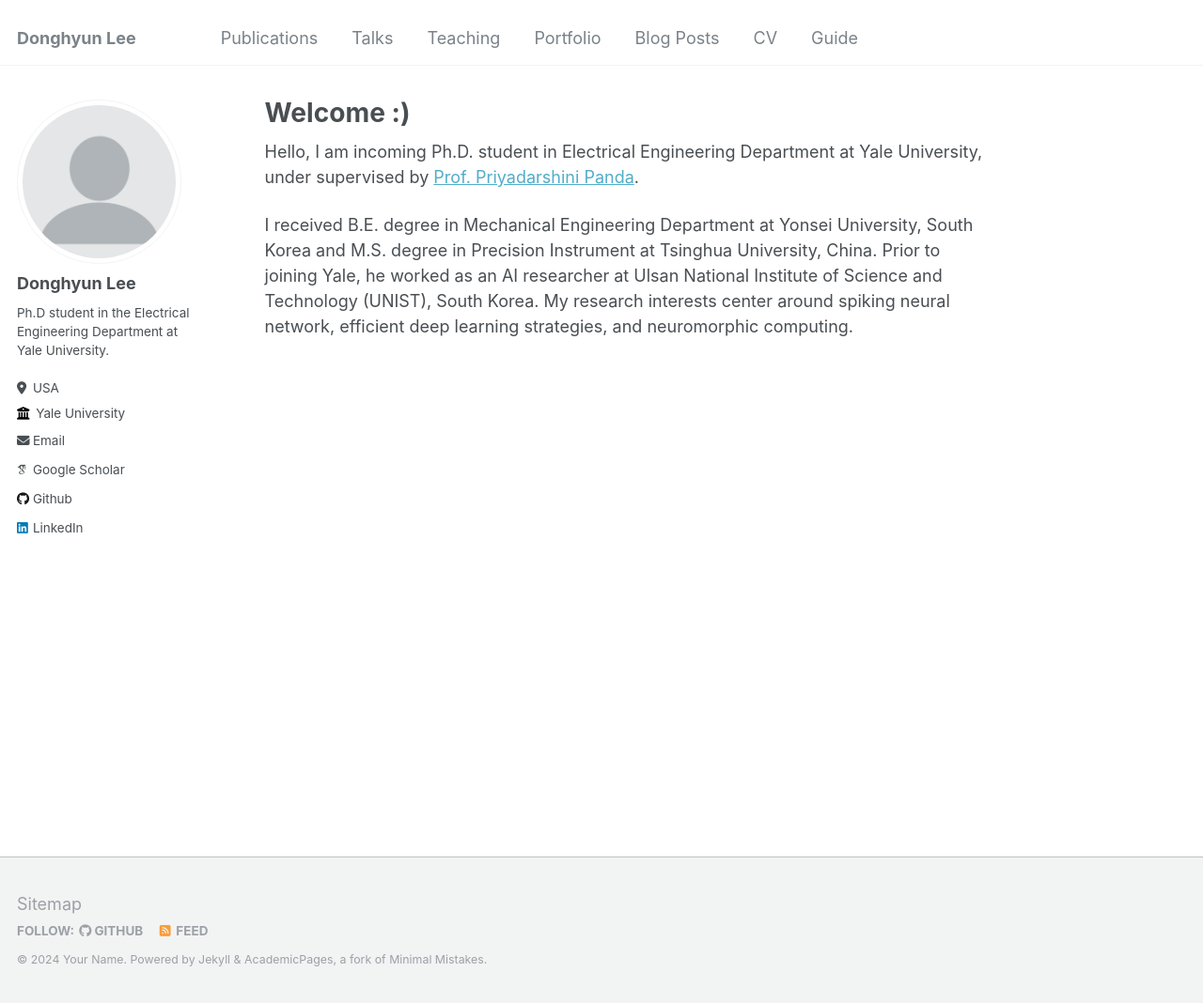
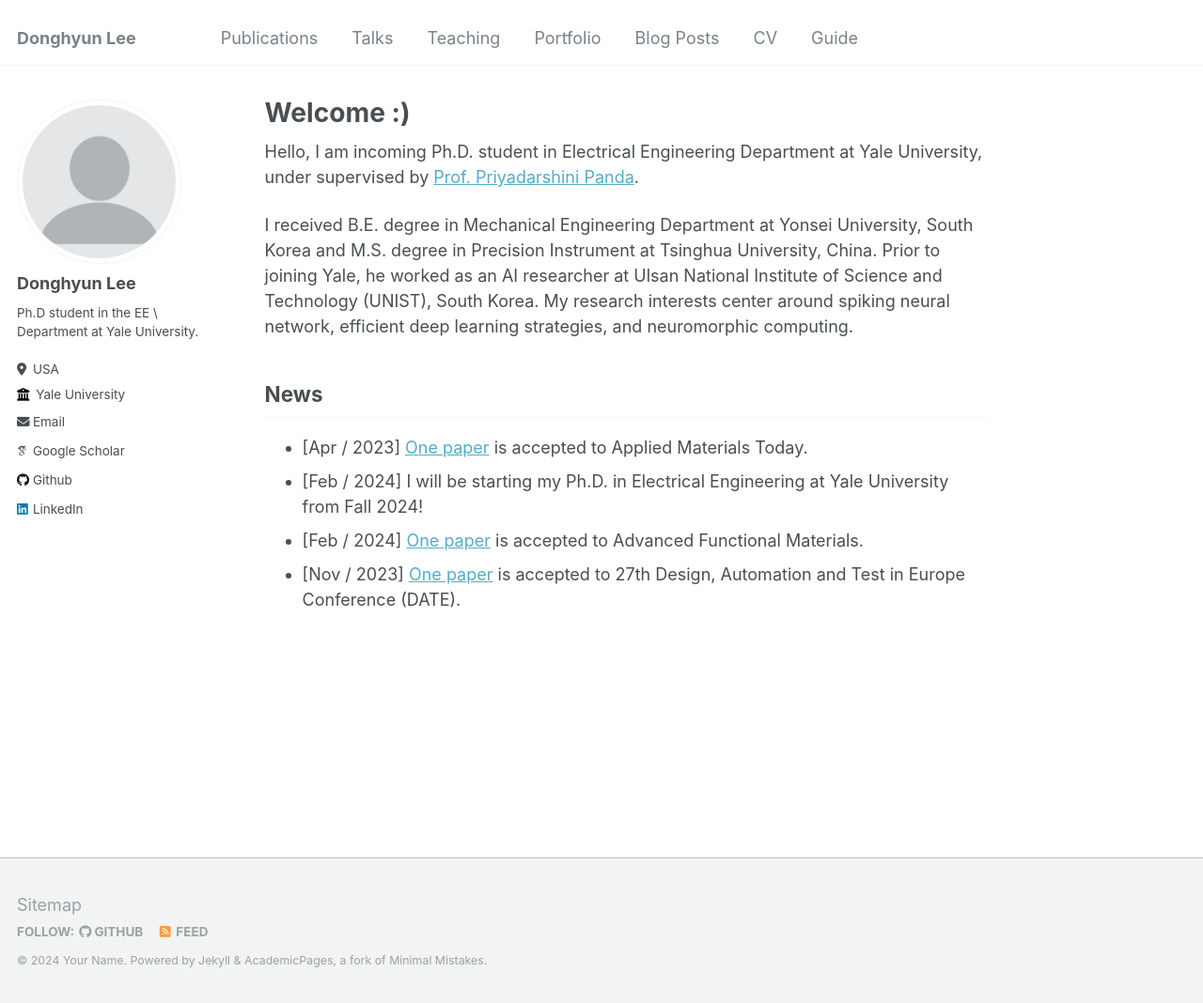
Before and after one commit to donghyunli/donghyunli.github.io, a Jekyll site: the page built from _pages/about.md, in a window 1280 px wide and 1068 px high. Shown: the whole window at 94% size. Built offline with Jekyll 4.4.1, drawn with Linux system fonts in a browser that asks for light colours; some web fonts are replaced.

Commit message:
update News

```diff
--- a/_config.yml
+++ b/_config.yml
@@ -24,7 +24,7 @@ author:
   avatar           : "profile.png"
   name             : "Donghyun Lee"
   pronouns         : # example: "she/her"
-  bio              : "Ph.D student in the Electrical Engineering Department at Yale University."
+  bio              : "Ph.D student in the EE \\ Department at Yale University."
   location         : "USA"
   employer         : "Yale University"
   uri              : # URL
--- a/_pages/about.md
+++ b/_pages/about.md
@@ -12,3 +12,10 @@ Hello, I am incoming Ph.D. student in Electrical Engineering Department at Yale
 
 
 I received B.E. degree in Mechanical Engineering Department at Yonsei University, South Korea and M.S. degree in Precision Instrument at Tsinghua University, China. Prior to joining Yale, he worked as an AI researcher at Ulsan National Institute of Science and Technology (UNIST), South Korea. My research interests center around spiking neural network, efficient deep learning strategies, and neuromorphic computing.
+
+
+## News
+- [Apr / 2023] [One paper](https://www.sciencedirect.com/science/article/pii/S2352940724001501) is accepted to Applied Materials Today.
+- [Feb / 2024] I will be starting my Ph.D. in Electrical Engineering at Yale University from Fall 2024!
+- [Feb / 2024] [One paper](https://onlinelibrary.wiley.com/doi/full/10.1002/adfm.202311994) is accepted to Advanced Functional Materials.
+- [Nov / 2023] [One paper](https://arxiv.org/pdf/2401.08001) is accepted to 27th Design, Automation and Test in Europe Conference (DATE).
```
